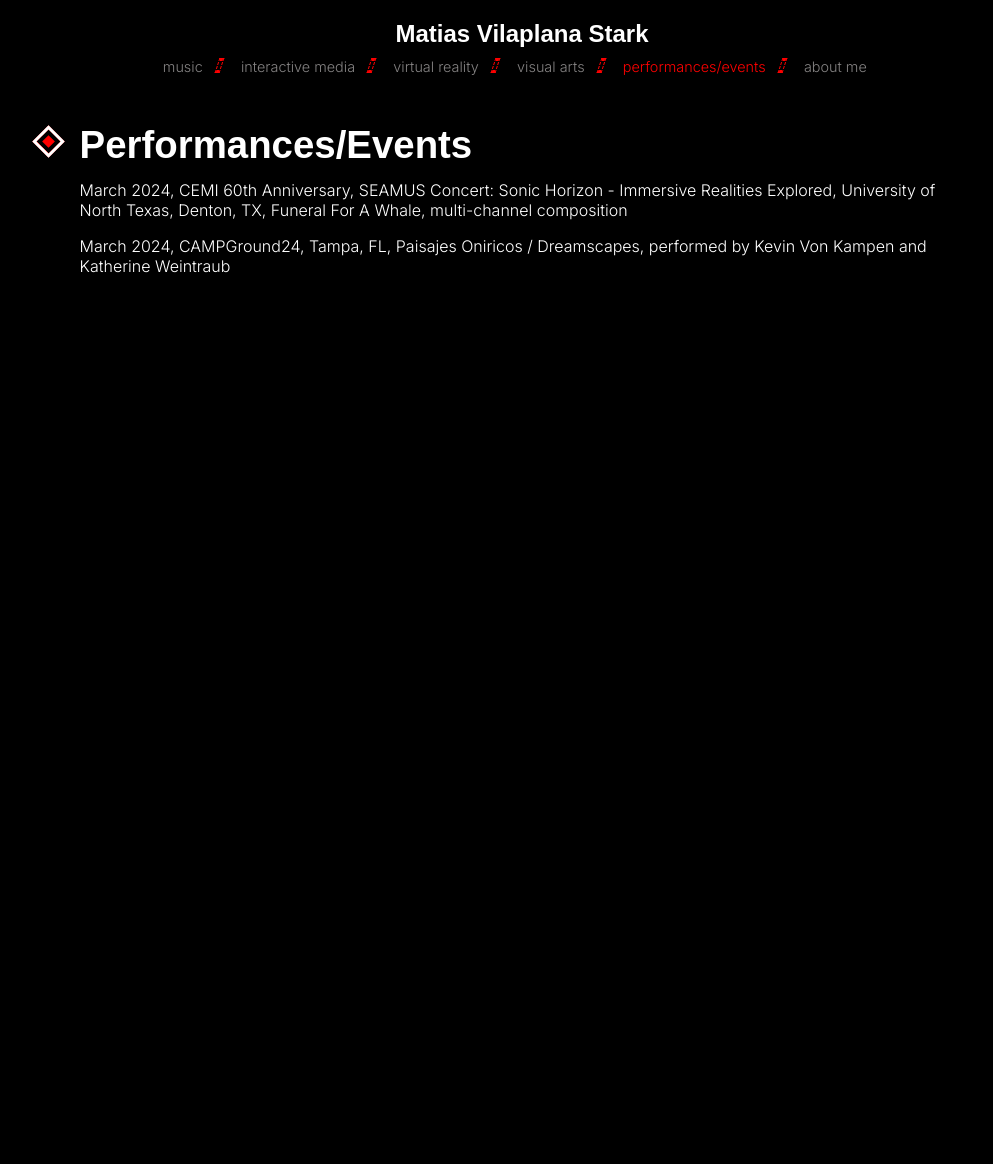
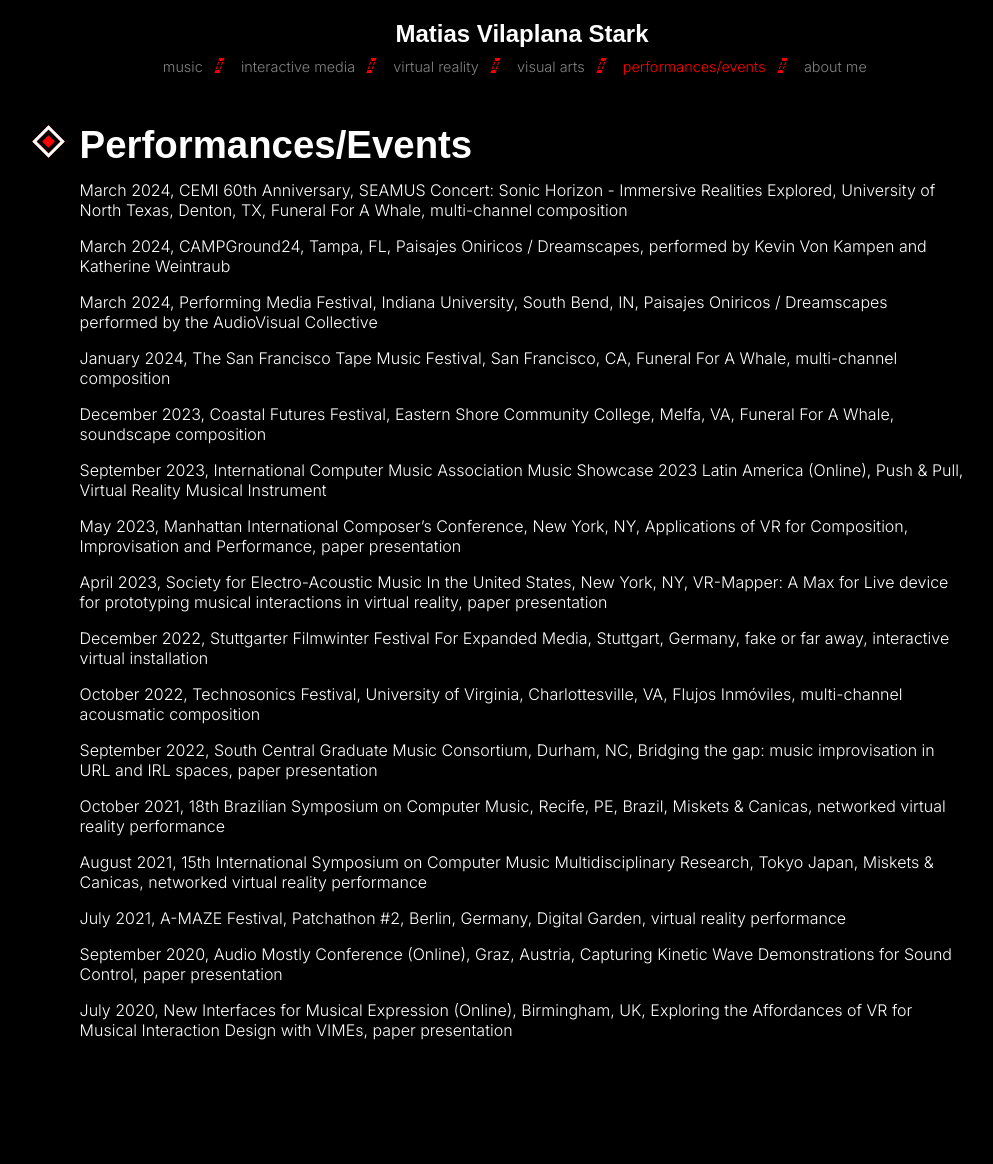
Before and after one commit to matvilap/matvilap.github.io, a Jekyll site: the page built from sounddesign.md, in a window 1280 px wide. Shown: the whole page, without its empty margins (118-1111 px from the left). Built offline with Jekyll 4.4.1, drawn with Linux system fonts in a browser that asks for light colours; some web fonts are replaced; before the commit the page ends 900 px from its top, so only the background shows below that.

Commit message:
added more events, moved fake and far away to collaborations

```diff
--- a/sounddesign.md
+++ b/sounddesign.md
@@ -6,3 +6,31 @@ order: 5
 March 2024, CEMI 60th Anniversary, SEAMUS Concert: Sonic Horizon - Immersive Realities Explored, University of North Texas, Denton, TX, Funeral For A Whale, multi-channel composition
 
 March 2024, CAMPGround24, Tampa, FL, Paisajes Oniricos / Dreamscapes, performed by Kevin Von Kampen and Katherine Weintraub
+
+March 2024, Performing Media Festival, Indiana University, South Bend, IN, Paisajes Oniricos / Dreamscapes performed by the AudioVisual Collective
+
+January 2024, The San Francisco Tape Music Festival, San Francisco, CA, Funeral For A Whale, multi-channel composition
+
+December 2023, Coastal Futures Festival, Eastern Shore Community College, Melfa, VA, Funeral For A Whale, soundscape composition
+
+September 2023, International Computer Music Association Music Showcase 2023 Latin America (Online), Push & Pull, Virtual Reality Musical Instrument
+
+May 2023, Manhattan International Composer’s Conference, New York, NY, Applications of VR for Composition, Improvisation and Performance, paper presentation
+
+April 2023, Society for Electro-Acoustic Music In the United States, New York, NY, VR-Mapper: A Max for Live device for prototyping musical interactions in virtual reality, paper presentation
+
+December 2022, Stuttgarter Filmwinter Festival For Expanded Media, Stuttgart, Germany, fake or far away, interactive virtual installation
+
+October 2022, Technosonics Festival, University of Virginia, Charlottesville, VA, Flujos Inmóviles, multi-channel acousmatic composition
+
+September 2022, South Central Graduate Music Consortium, Durham, NC, Bridging the gap: music improvisation in URL and IRL spaces, paper presentation
+
+October 2021, 18th Brazilian Symposium on Computer Music, Recife, PE, Brazil, Miskets & Canicas, networked virtual reality performance
+
+August 2021, 15th International Symposium on Computer Music Multidisciplinary Research, Tokyo Japan, Miskets & Canicas, networked virtual reality performance
+
+July 2021, A-MAZE Festival, Patchathon #2, Berlin, Germany, Digital Garden, virtual reality performance
+
+September 2020, Audio Mostly Conference (Online), Graz, Austria, Capturing Kinetic Wave Demonstrations for Sound Control, paper presentation
+
+July 2020, New Interfaces for Musical Expression (Online), Birmingham, UK, Exploring the Affordances of VR for Musical Interaction Design with VIMEs, paper presentation
```
Also changed, not shown: _works/fake-and-far.md (+1 -1 lines).
